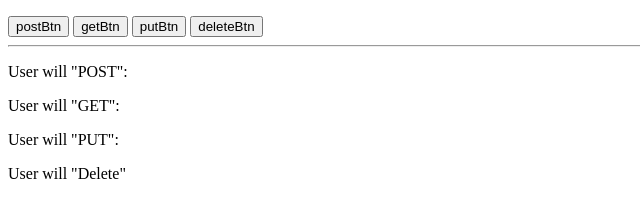
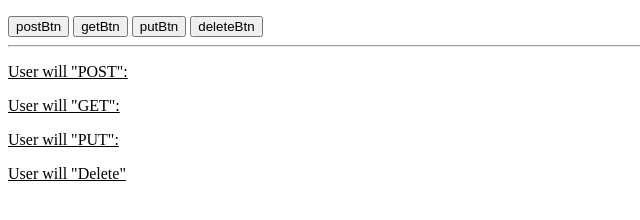
Before and after one commit to rpaquia/CSE134B-HW5, a plain HTML site: page methodtest.html in a window 1280 px wide. Shown: the part 200-420 px from the top of the page, 0-640 px from the left. Drawn offline with Linux system fonts and the light colour scheme.

Commit message:
Update methodtest.html

```diff
--- a/methodtest.html
+++ b/methodtest.html
@@ -80,16 +80,16 @@
 
 
     <hr>
-    <p>User will "POST":
+    <p><u>User will "POST":</u>
        <output id="postOutput"></output>
     </p>
-    <p>User will "GET":
+    <p><u>User will "GET":</u>
         <output id="getOut"></output>
     </p>
-    <p>User will "PUT":
+    <p><u>User will "PUT":</u>
         <output id="putOut"></output>
     </p>
-    <p>User will "Delete"
+    <p><u>User will "Delete"</u>
         <output id="deleteOut"></output>
     </p>
 </body>
```
